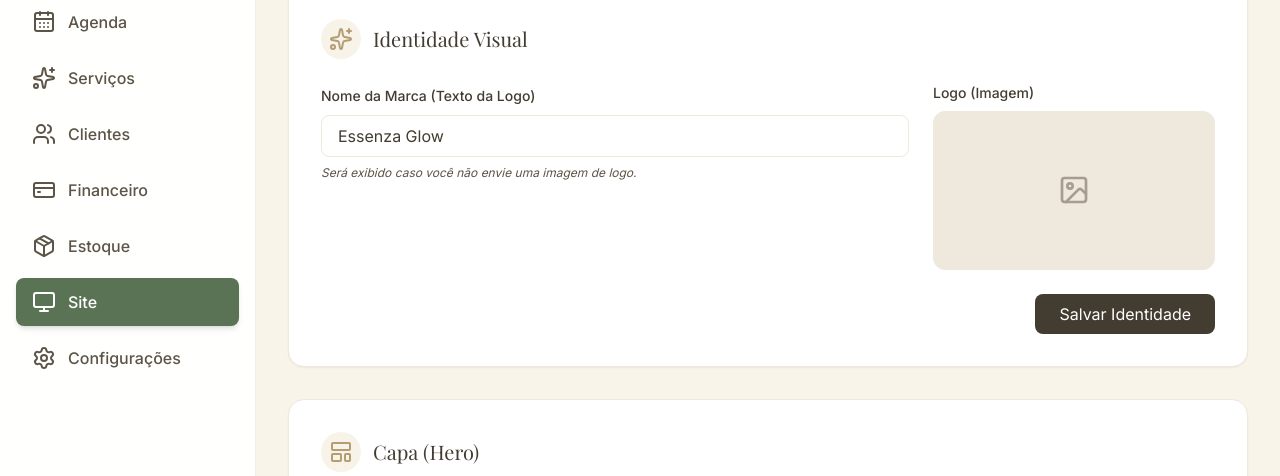
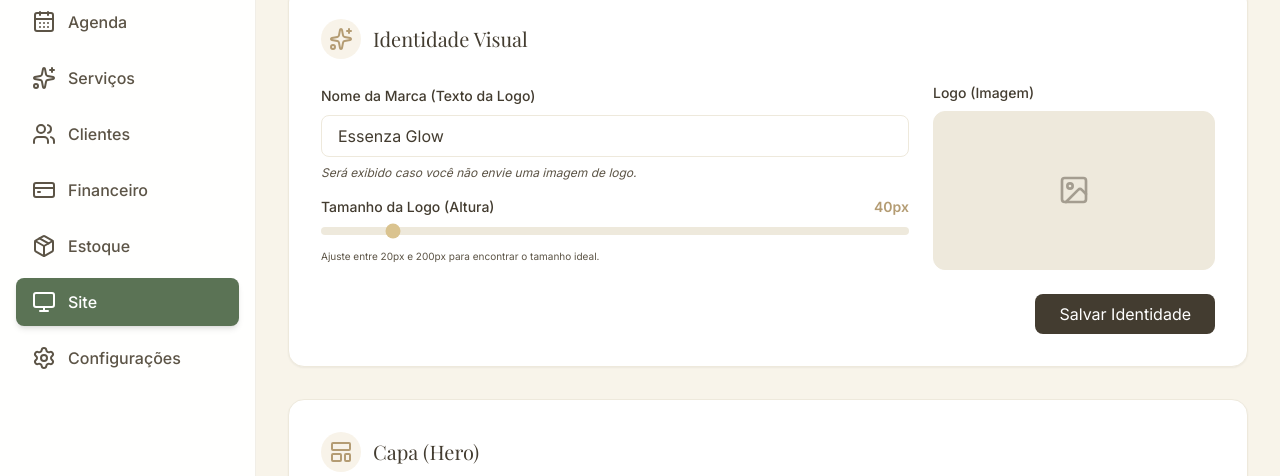
Before and after one commit to deveclipsy007/essenzaglow, a PHP site: page /admin_landing.php in a window 1280 px wide. Shown: the part 146-622 px from the top of the page. Run offline with PHP 8.4, Linux system fonts and the light colour scheme; the visitor is signed in with stand-in values (Sample User, id 1); data comes from the database, SQL or seed files in the repository; some libraries are stand-ins or nearby versions; some web fonts are replaced.

Commit message:
feat: add logo size control and unify brand display across all pages

```diff
--- a/admin_landing.php
+++ b/admin_landing.php
@@ -102,9 +102,10 @@ while ($row = $stmt->fetch()) {
 // Defaults to avoid warnings
 $defSections = ['hero', 'about', 'how_it_works', 'footer', 'logo'];
 foreach ($defSections as $k) {
-    if (!isset($sections[$k])) $sections[$k] = ['title'=>'', 'subtitle'=>'', 'content'=>'', 'image_data'=>''];
+if (!isset($sections[$k])) $sections[$k] = ['title'=>'', 'subtitle'=>'', 'content'=>'', 'image_data'=>''];
 }
 if(empty($sections['logo']['title'])) $sections['logo']['title'] = 'Essenza Glow';
+if(empty($sections['logo']['subtitle'])) $sections['logo']['subtitle'] = '40'; // Default logo height in px
 
 // Decode footer data
 $footer = json_decode($sections['footer']['content'] ?? '{}', true);
@@ -156,14 +157,25 @@ renderSidebar("Site");
                         <input type="text" name="title" value="<?php echo htmlspecialchars($sections['logo']['title']); ?>" class="w-full px-4 py-2 rounded-lg border border-sand focus:border-gold outline-none">
                         <p class="text-xs text-charcoal-light italic">Será exibido caso você não envie uma imagem de logo.</p>
                     </div>
+
+                    <div class="space-y-2">
+                        <label class="text-sm font-medium text-charcoal flex justify-between">
+                            Tamanho da Logo (Altura)
+                            <span id="logoSizeDisplay" class="text-gold-dark font-bold"><?php echo $sections['logo']['subtitle']; ?>px</span>
+                        </label>
+                        <input type="range" name="subtitle" min="20" max="200" value="<?php echo $sections['logo']['subtitle']; ?>"
+                               class="w-full h-2 bg-sand rounded-lg appearance-none cursor-pointer accent-gold"
+                               oninput="document.getElementById('logoSizeDisplay').innerText = this.value + 'px'; document.getElementById('previewLogo').style.height = this.value + 'px';">
+                        <p class="text-[10px] text-charcoal-light">Ajuste entre 20px e 200px para encontrar o tamanho ideal.</p>
+                    </div>
                 </div>
 
                 <!-- Logo Image -->
                 <div class="md:col-span-1 space-y-2">
                     <label class="text-sm font-medium text-charcoal block">Logo (Imagem)</label>
-                    <div class="aspect-video rounded-xl bg-sand overflow-hidden relative border border-sand group cursor-pointer">
+                    <div class="aspect-video rounded-xl bg-sand overflow-hidden relative border border-sand group cursor-pointer flex items-center justify-center">
                         <?php if(!empty($sections['logo']['image_data'])): ?>
-                            <img src="<?php echo $sections['logo']['image_data']; ?>" class="w-full h-full object-contain p-4">
+                            <img id="previewLogo" src="<?php echo $sections['logo']['image_data']; ?>" style="height: <?php echo $sections['logo']['subtitle']; ?>px" class="w-auto object-contain transition-all">
                         <?php else: ?>
                             <div class="absolute inset-0 flex items-center justify-center text-charcoal-light opacity-50">
                                 <i data-lucide="image" class="w-8 h-8"></i>
--- a/layout.php
+++ b/layout.php
@@ -1,5 +1,14 @@
 <?php
 require_once 'auth.php';
+require_once 'db.php';
+
+// Fetch Logo Config
+$stmtLogo = $pdo->prepare("SELECT * FROM landing_sections WHERE section_key = 'logo'");
+$stmtLogo->execute();
+$logoData = $stmtLogo->fetch();
+$brandLogo = $logoData['image_data'] ?? '';
+$brandName = $logoData['title'] ?? 'Essenza';
+$logoHeight = $logoData['subtitle'] ?? '24'; // Smaller for sidebar
 
 function renderHeader($title = "Essenza Glow") {
     // Verificar autenticação em todas as páginas protegidas
@@ -61,7 +70,11 @@ function renderSidebar($active = '') {
     <!-- Header Mobile -->
     <header class="md:hidden fixed top-0 left-0 right-0 bg-white/95 backdrop-blur-xl border-b border-sand z-20 px-4 py-3 flex justify-between items-center">
         <h1 class="font-serif text-xl text-charcoal flex items-center gap-2">
-            <i data-lucide="sparkles" class="text-gold fill-gold w-5 h-5"></i> Essenza
+            <?php if(!empty($GLOBALS['brandLogo'])): ?>
+                <img src="<?php echo $GLOBALS['brandLogo']; ?>" style="height: <?php echo $GLOBALS['logoHeight']; ?>px" class="w-auto object-contain">
+            <?php else: ?>
+                <i data-lucide="sparkles" class="text-gold fill-gold w-5 h-5"></i> <?php echo htmlspecialchars($GLOBALS['brandName']); ?>
+            <?php endif; ?>
         </h1>
         <button onclick="toggleMobileMenu()" class="p-2 hover:bg-sand rounded-lg transition-colors">
             <i data-lucide="menu" class="w-6 h-6 text-charcoal"></i>
@@ -72,7 +85,11 @@ function renderSidebar($active = '') {
     <aside id="sidebar" class="sidebar-mobile md:translate-x-0 w-64 bg-white/95 backdrop-blur-xl border-r border-sand-dark/50 fixed inset-y-0 z-40 flex flex-col">
         <div class="p-6 pb-4 flex justify-between items-center">
             <h1 class="font-serif text-2xl text-charcoal flex items-center gap-2">
-                <i data-lucide="sparkles" class="text-gold fill-gold"></i> Essenza
+                <?php if(!empty($GLOBALS['brandLogo'])): ?>
+                    <img src="<?php echo $GLOBALS['brandLogo']; ?>" style="height: <?php echo (intval($GLOBALS['logoHeight']) * 1.2); ?>px" class="w-auto object-contain">
+                <?php else: ?>
+                    <i data-lucide="sparkles" class="text-gold fill-gold"></i> <?php echo htmlspecialchars($GLOBALS['brandName']); ?>
+                <?php endif; ?>
             </h1>
             <button onclick="closeMobileMenu()" class="md:hidden p-2 hover:bg-sand rounded-lg">
                 <i data-lucide="x" class="w-5 h-5 text-charcoal"></i>
```
Also changed, not shown: book.php (+14 -2 lines), index.php (+8 -4 lines).
